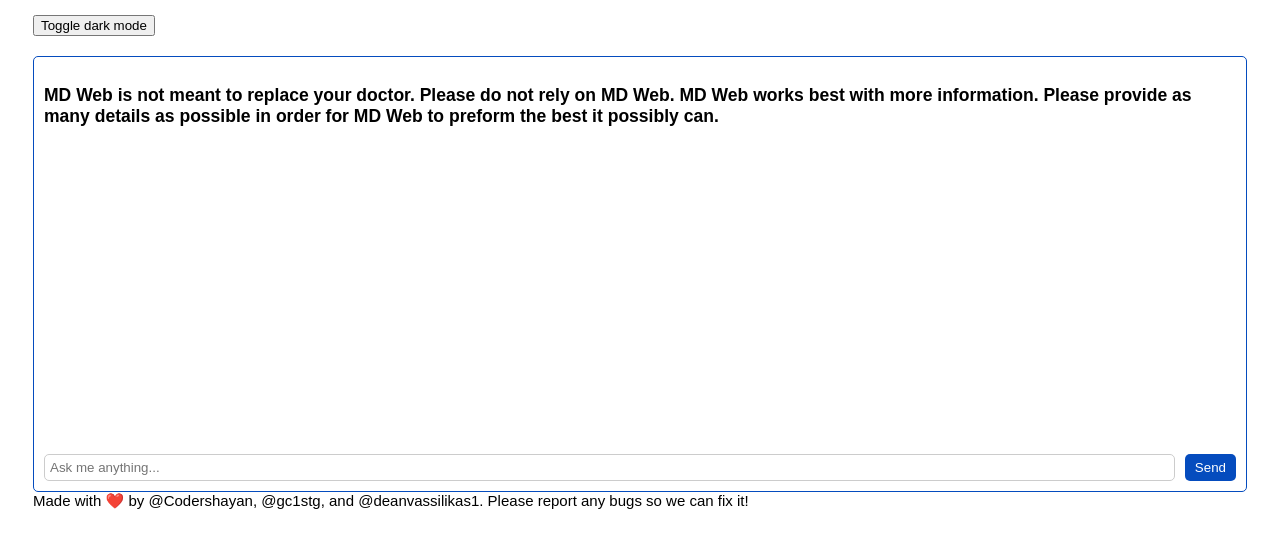
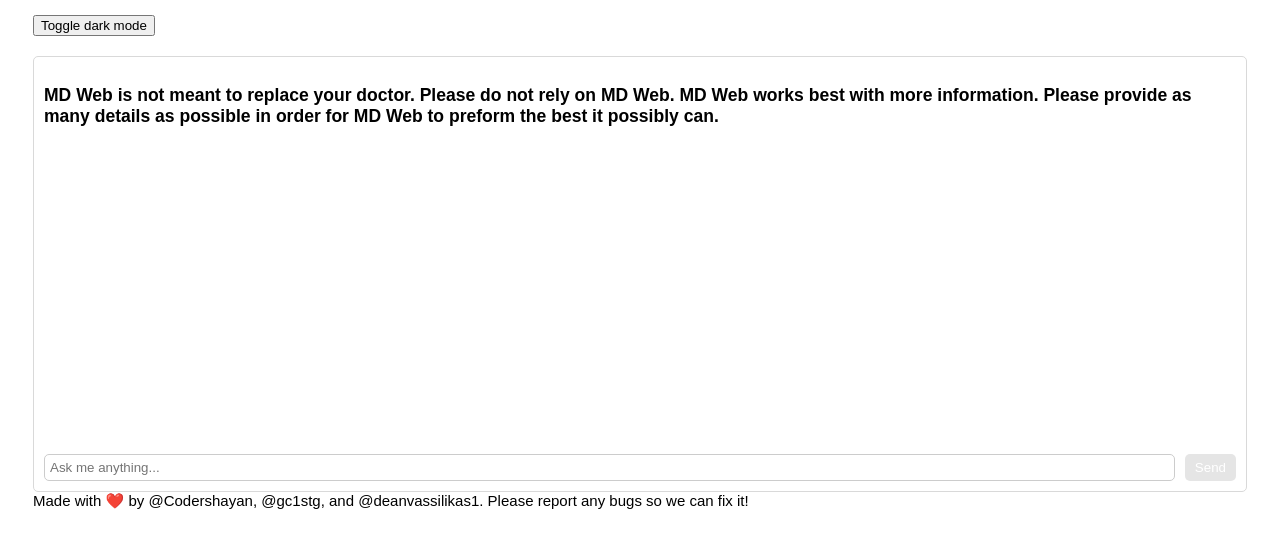
Before and after one commit to Lightshayan/Web-Doc, a plain HTML site: page index.html in a window 1280 px wide. Shown: the part 126-674 px from the top of the page. Drawn offline with Linux system fonts and the light colour scheme; a script that the page names is missing.

Commit message:
Update style.css

```diff
--- a/style.css
+++ b/style.css
@@ -10,7 +10,7 @@ html {
 #chat-container {
   width: auto;
   margin: 0 auto;
-  border: 1px solid #054cbe;
+  border: 1px solid #d9d9d9;
   border-radius: 5px;
   background-color: #ffffff;
   padding: 10px;
@@ -36,7 +36,7 @@ html {
 #send-button {
   margin-left: 10px;
   padding: 5px 10px;
-  background-color: #054cbe;
+  background-color: #e5e5e5;
   color: #fff;
   border: none;
   border-radius: 5px;
```
